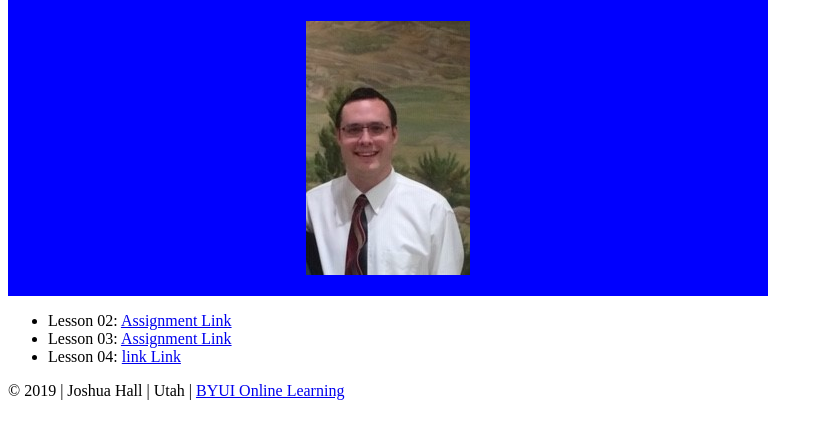
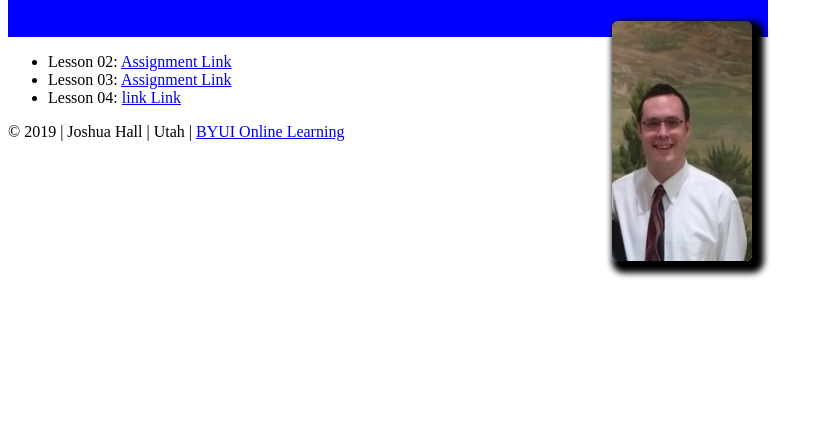
Before and after one commit to JoshuaCHall/JoshuaCHall.github.io, a plain HTML site: page index.html/index.html in a window 1280 px wide. Shown: the part 93-532 px from the top of the page, without its empty margins (0-824 px from the left). Drawn offline with Linux system fonts and the light colour scheme.

Commit message:
ing test 2

```diff
--- a/index.html/Css/main.css
+++ b/index.html/Css/main.css
@@ -12,7 +12,7 @@
   background-color: blue;
 }
 
-image {
+.img {
 width: 140px;
 height: 240px;
 border-radius: 6px;
```
